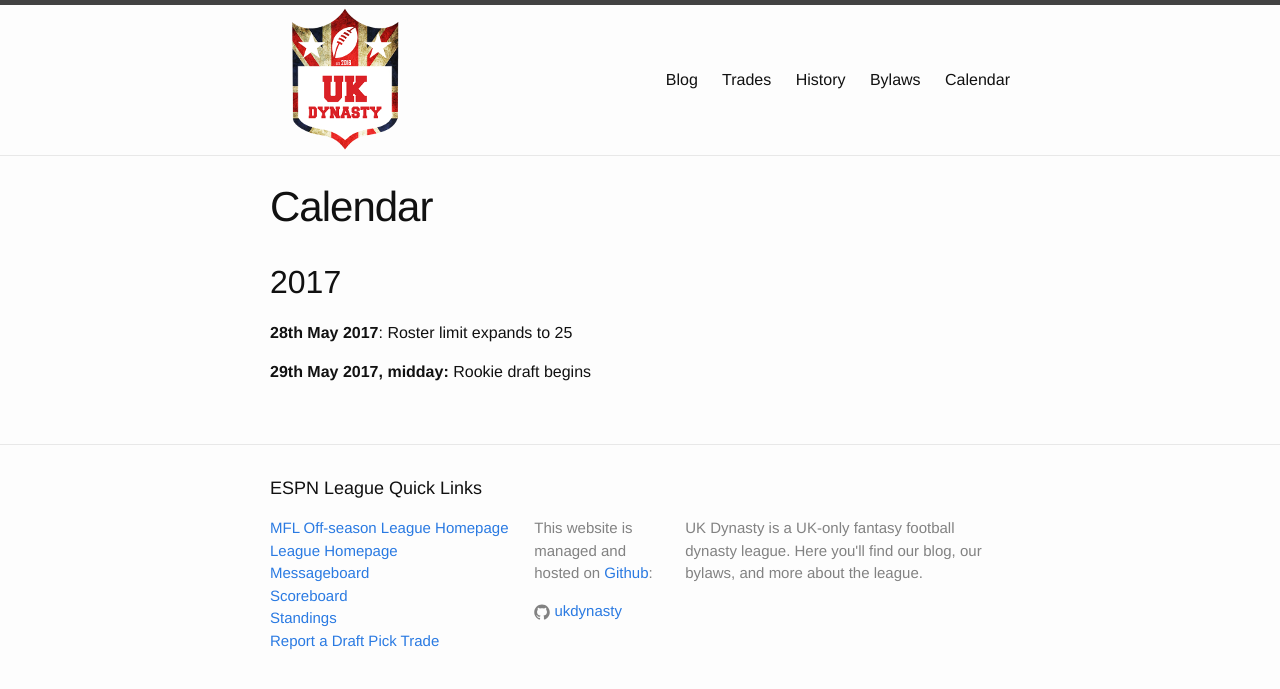
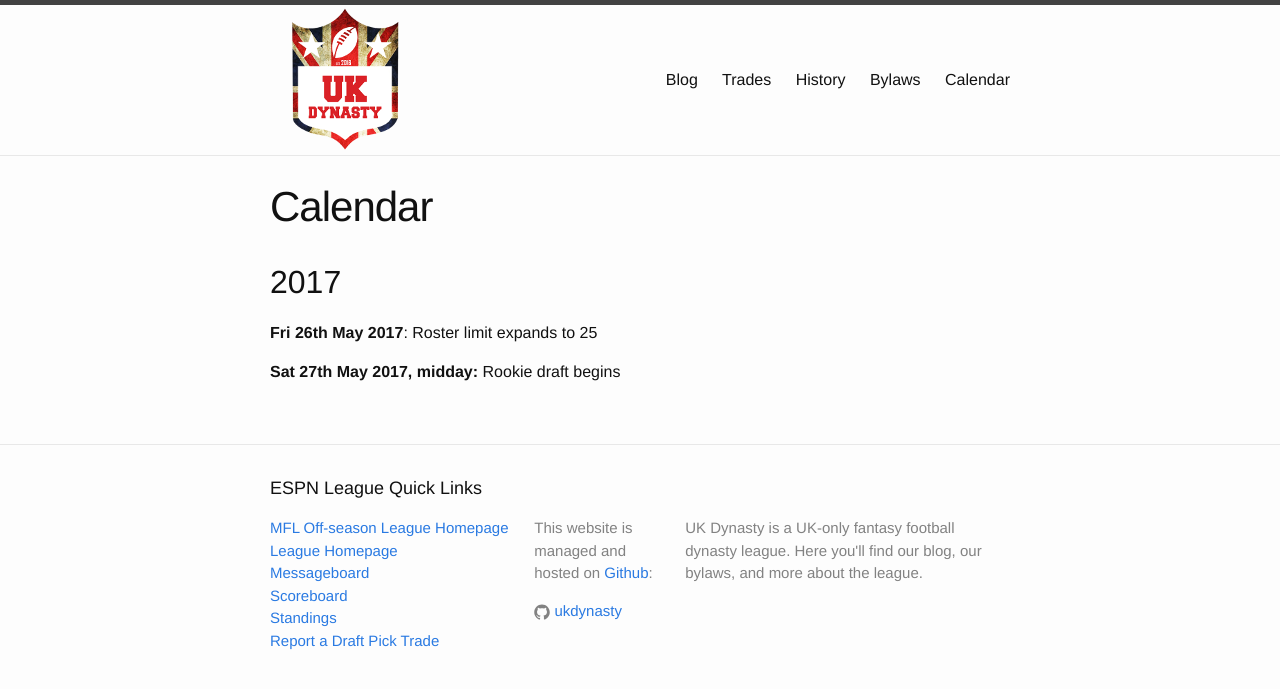
Before and after one commit to UKDynasty/ukdynasty.github.io, a Jekyll site: the page built from calendar/index.md, in a window 1280 px wide. Shown: the top 689 px of the page. Built offline with Jekyll 4.4.1, drawn with Linux system fonts in a browser that asks for light colours.

Commit message:
Wrong dates for rookie draft fix

```diff
--- a/calendar/index.md
+++ b/calendar/index.md
@@ -6,6 +6,6 @@ permalink: /calendar
 
 ## 2017
 
-**28th May 2017**: Roster limit expands to 25
+**Fri 26th May 2017**: Roster limit expands to 25
 
-**29th May 2017, midday:** Rookie draft begins
+**Sat 27th May 2017, midday:** Rookie draft begins
```
